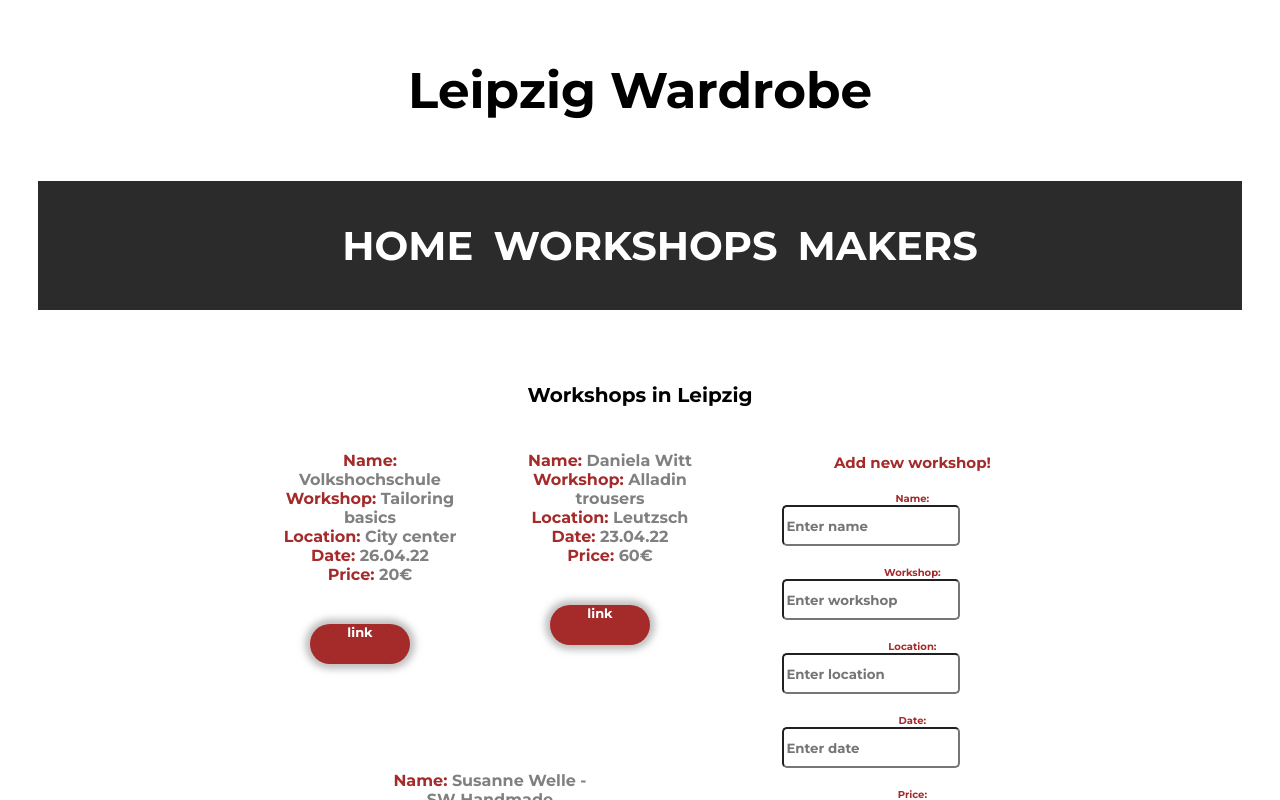
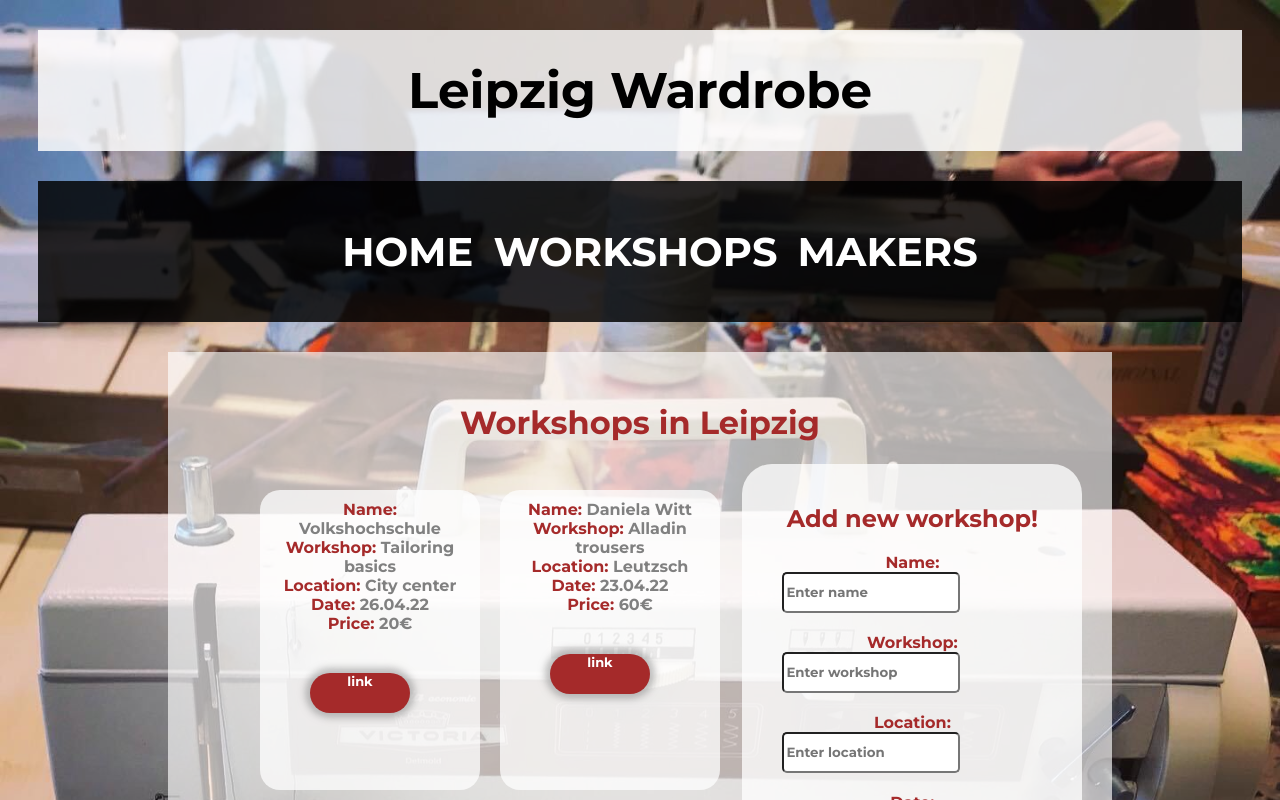
Before and after one commit to Laurazig/leipzig-wardrobe-react, a React (Create React App) app: page /workshops in a window 1280 px wide. Shown: the top 800 px of the page. Built offline with nearby package versions, Linux system fonts and the light colour scheme.

Commit message:
@use layout to main index

```diff
--- a/src/css/index.css
+++ b/src/css/index.css
@@ -146,4 +146,13 @@
   height: 480px;
 }
 
+body {
+  background-image: url("../Assets/sewing.jpg");
+  background-repeat: no-repeat;
+  background-attachment: fixed;
+  background-size: cover;
+  color: brown;
+  font-size: 1.6rem;
+}
+
 /*# sourceMappingURL=index.css.map */
--- a/src/scss/index.scss
+++ b/src/scss/index.scss
@@ -3,3 +3,4 @@
 @use './components/footer';
 @use './components/nav';
 @use './general/general';
+@use './layout/index'
```
Also changed, not shown: 1 other file (tests, documents, lock files or other folders).
